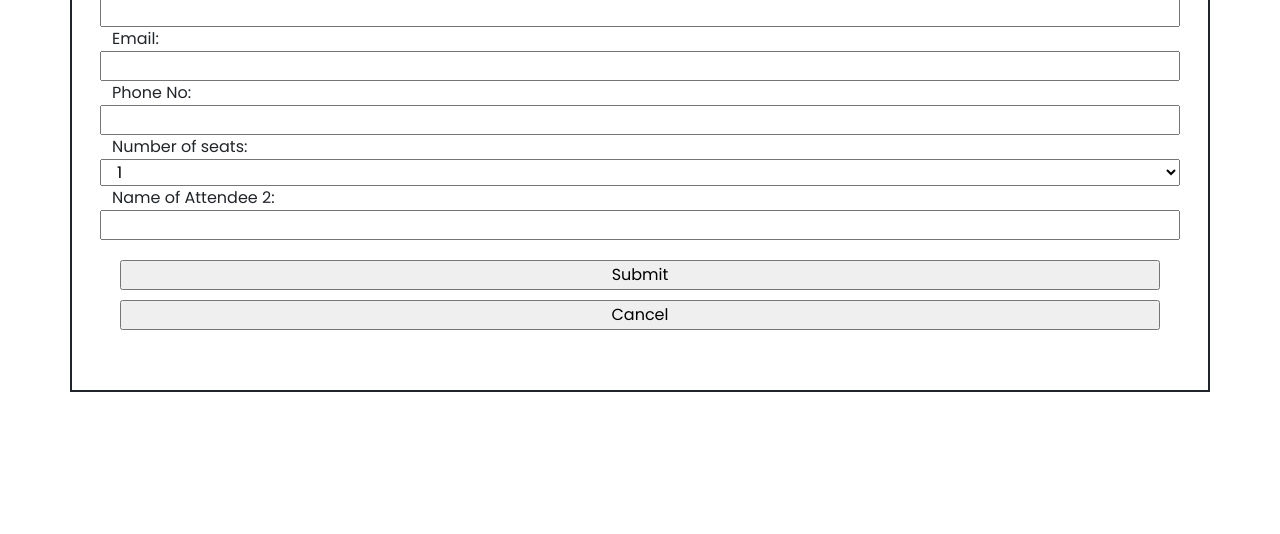
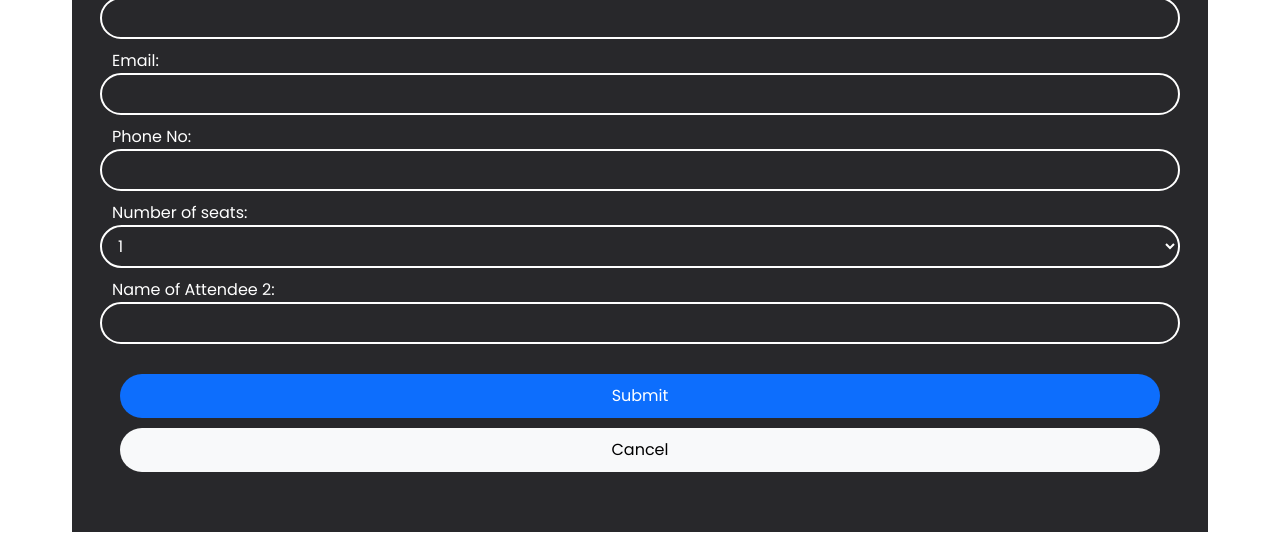
Before and after one commit to balamurugan-annadurai/Event-update-page, a plain HTML site: page index.html in a window 1280 px wide. Shown: the part 521-1055 px from the top of the page. Before the commit the page ends 913 px from the top, so only its background shows below. Drawn offline with nearby package versions, Linux system fonts and the light colour scheme.

Commit message:
Files Updated

```diff
--- a/css/style.css
+++ b/css/style.css
@@ -1,8 +1,10 @@
 *{
     font-family: "Poppins", sans-serif;
+    color: #fff;
 }
 .outer-container{
  border: 2px solid;
+ background-color: #28282B;
 }
 .img{
     width: 350px;
@@ -16,3 +18,19 @@
 .title{
     font-size: 20px;
 }
+.input-box input,select{
+    padding: 7px 10px;
+    border-radius: 30px;
+    border: 2px solid #fff;
+    background: none;
+    margin-bottom: 10px;
+}
+option{
+    color: #28282B;
+}
+.btn{
+    padding: 10px 20px;
+    border-radius: 30px;
+    border: none;
+
+}
--- a/index.html
+++ b/index.html
@@ -60,8 +60,8 @@
 
                             <div class="container">
                                 <div class="row btn-container">
-                                    <input type="submit" value="Submit" class="col-12 btn-1">
-                                    <input type="submit" value="Cancel" class="col-12 btn-2">
+                                    <input type="submit" value="Submit" class="col-12 btn-1 btn btn-primary">
+                                    <input type="submit" value="Cancel" class="col-12 btn-2 btn btn-light">
                                 </div>
                             </div>
                         </form>
```
